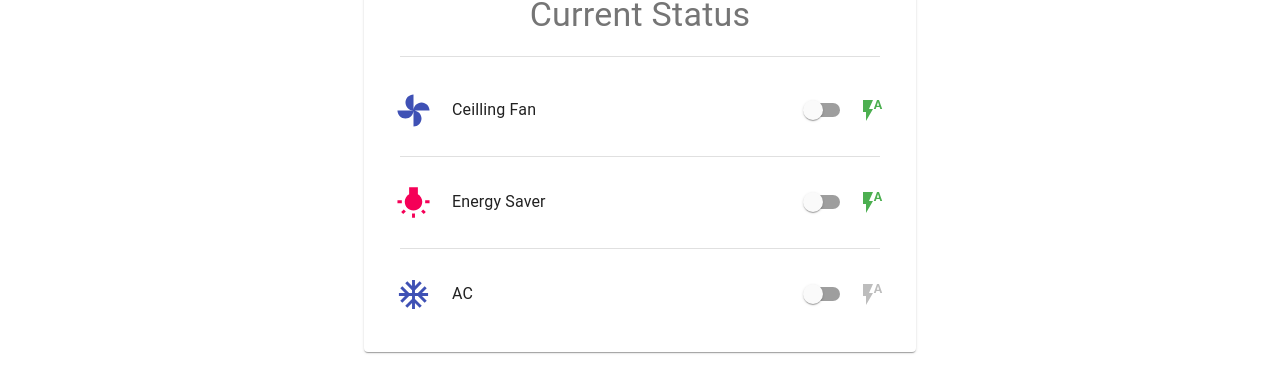
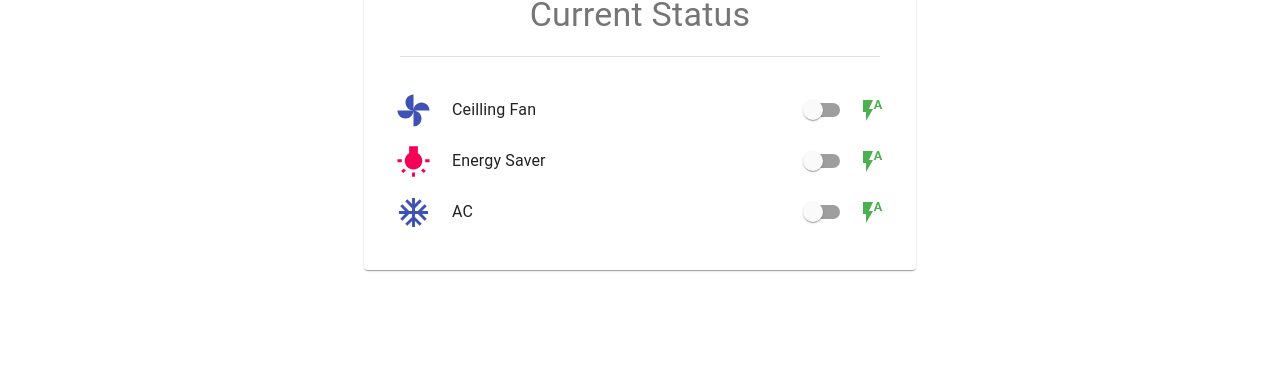
Before and after one commit to AsadRasheed-AR/Smart-Vision-Web-Application, a React (Create React App) app: page / in a window 1280 px wide. Shown: the part 144-522 px from the top of the page. Built offline with nearby package versions, Linux system fonts and the light colour scheme; no server answers.

Commit message:
Refactored App without Comments Current Status Card

```diff
--- a/src/components/ConfigurationCard.js
+++ b/src/components/ConfigurationCard.js
@@ -5,17 +5,12 @@ import Button from '@material-ui/core/Button';
 import Typography from '@material-ui/core/Typography';
 import { Divider } from '@material-ui/core';
 import List from '@material-ui/core/List';
-import ListItem from '@material-ui/core/ListItem';
-import ListItemIcon from '@material-ui/core/ListItemIcon';
-import ListItemSecondaryAction from '@material-ui/core/ListItemSecondaryAction';
-import ListItemText from '@material-ui/core/ListItemText';
 import ToysIcon from '@material-ui/icons/Toys';
 import WbIncandescentIcon from '@material-ui/icons/WbIncandescent';
 import AcUnitOutlinedIcon from '@material-ui/icons/AcUnitOutlined';
 import Grid from '@material-ui/core/Grid';
-import Checkbox from '@material-ui/core/Checkbox';
 import axios from 'axios';
-import MyListItem from './ListItem';
+import {MyListItem_CheckBox} from './ListItem';
 
 
 class ConfigurationCard extends React.Component {
@@ -82,54 +77,29 @@ class ConfigurationCard extends React.Component {
             </div>
 
             <List>
-              <MyListItem btnText="Ceilling Fan" name='btn1' icon={<ToysIcon fontSize='large' color='primary' />} onToggle={this.handleToggle} curState={this.state.Btn1_autoControl}/>
-              <MyListItem btnText="Energy Saver" name='btn2' icon={<WbIncandescentIcon fontSize='large' color='secondary' />} onToggle={this.handleToggle} curState={this.state.Btn2_autoControl}/>
-              <MyListItem btnText="AC" name='btn3' icon={<AcUnitOutlinedIcon fontSize='large' color='primary' />} onToggle={this.handleToggle} curState={this.state.Btn3_autoControl}/>
+              <MyListItem_CheckBox
+                btnText="Ceilling Fan"
+                name='btn1'
+                icon={<ToysIcon fontSize='large' color='primary' />}
+                onToggle={this.handleToggle}
+                curState={this.state.Btn1_autoControl}/>
+
+              <MyListItem_CheckBox
+              btnText="Energy Saver"
+              name='btn2'
+              icon={<WbIncandescentIcon fontSize='large' color='secondary' />}
+              onToggle={this.handleToggle}
+              curState={this.state.Btn2_autoControl}/>
+
+              <MyListItem_CheckBox
+              btnText="AC"
+              name='btn3'
+              icon={<AcUnitOutlinedIcon fontSize='large' color='primary' />}
+              onToggle={this.handleToggle}
+              curState={this.state.Btn3_autoControl}/>
+
             </List>
 
-            {/* <List>
-              <ListItem>
-                  <ListItemIcon>
-                      <ToysIcon fontSize='large' color='primary' />
-                  </ListItemIcon>
-          <   ListItemText id="switch-list-label-wifi" primary="Ceilling Fan"/>
-              <ListItemSecondaryAction  style={{marginRight:'40px'}}>
-                  <Checkbox
-                  edge="end"
-                  onChange={(e)=>this.handleToggle('btn1',e.target.checked)}
-                  checked={this.state.Btn1_autoControl}
-                  />
-              </ListItemSecondaryAction>
-              </ListItem>
-              <Divider style={{margin:'20px'}}/>
-              <ListItem>
-                  <ListItemIcon>
-                      <WbIncandescentIcon fontSize='large' color='secondary' />
-                  </ListItemIcon>
-          <   ListItemText id="switch-list-label-wifi" primary="Energy Saver"/>
-              <ListItemSecondaryAction style={{marginRight:'40px'}}>
-                  <Checkbox
-                  edge="end"
-                  onChange={(e)=>this.handleToggle('btn2',e.target.checked)}
-                  checked={this.state.Btn2_autoControl}
-                  />
-              </ListItemSecondaryAction>
-              </ListItem>
-              <Divider style={{margin:'20px'}}/>
-              <ListItem>
-                  <ListItemIcon>
-                      <AcUnitOutlinedIcon fontSize='large' color='primary' />
-                  </ListItemIcon>
-          <   ListItemText id="switch-list-label-wifi" primary="AC"/>
-              <ListItemSecondaryAction style={{marginRight:'40px'}}>
-                  <Checkbox
-                  edge="end"
-                  onChange={(e)=>this.handleToggle('btn3',e.target.checked)}
-                  checked={this.state.Btn3_autoControl}
-                  />
-              </ListItemSecondaryAction>
-              </ListItem>
-          </List> */}
           <div style={{display:'flex',justifyContent:'space-between',margin:'20px'}}>
           <Button variant="contained" color="primary" disableElevation size='large' onClick={this.initializeComponent}>
             Get Status
--- a/src/components/CurrentStatusCard.js
+++ b/src/components/CurrentStatusCard.js
@@ -12,9 +12,9 @@ import Switch from '@material-ui/core/Switch';
 import ToysIcon from '@material-ui/icons/Toys';
 import WbIncandescentIcon from '@material-ui/icons/WbIncandescent';
 import AcUnitOutlinedIcon from '@material-ui/icons/AcUnitOutlined';
-import FlashAutoIcon from '@material-ui/icons/FlashAuto';
-import { green } from '@material-ui/core/colors';
+
 import axios from 'axios';
+import {MyListItem_Switch} from './ListItem';
 
 
 
@@ -22,19 +22,31 @@ class SimpleCard extends React.Component{
 
   state = {btn1:false , btn2:false , btn3:false ,btn1Auto:true, btn2Auto:true , btn3Auto:true , configured : false};
 
-  handleToggle(btnName,status) {
+  setCurrentStatus = async (data) => {
+    const response = await axios.post('/setCurrentStatus', data);
+    let res = response.status == 200 ?  true : false
+    return res
+  }
+
+  handleToggle = (btnName,status) => {
     switch (btnName) {
       case 'btn1':
-        if (!this.state.btn1Auto)
-          this.setState({btn1: status})
+        if (!this.state.btn1Auto){
+          const res = this.setCurrentStatus({Btn1_status : status})
+          res ? this.setState({btn1: status}) : console.log('Error Occured')
+        }
         break;
       case 'btn2':
-        if (!this.state.btn2Auto)
-          this.setState({btn2: status})
+        // if (!this.state.btn2Auto)
+        //   this.setState({btn2: status})
+        if (!this.state.btn2Auto){
+          this.setCurrentStatus({Btn2_status : status}).then(this.setState({btn2: status}))
+        }
         break;
       case 'btn3':
-        if (!this.state.btn3Auto)
-          this.setState({btn3: status})
+        if (!this.state.btn3Auto){
+          this.setCurrentStatus({Btn3_status : status}).then(this.setState({btn3: status}))
+        }
           break;
 
       default:
@@ -94,52 +106,31 @@ componentDidUpdate(){
             Current Status
           </Typography>
           <Divider style={{margin:'20px'}}/>
+          <List>
+            <MyListItem_Switch
+              btnText="Ceilling Fan"
+              name='btn1'
+              icon={<ToysIcon fontSize='large' color='primary' />}
+              onToggle={this.handleToggle}
+              curState={this.state.btn1}
+              autoControl={this.state.btn1Auto}/>
 
-          <List>
-              <ListItem>
-                  <ListItemIcon>
-                      <ToysIcon fontSize='large' color='primary' />
-                  </ListItemIcon>
-          <   ListItemText id="switch-list-label-wifi" primary="Ceilling Fan"/>
-              <ListItemSecondaryAction  style={{marginRight:'40px'}}>
-                  <Switch
-                  edge="end"
-                  onChange={(e)=>this.handleToggle('btn1',e.target.checked)}
-                  checked={this.state.btn1}
-                  />
-              </ListItemSecondaryAction>
-              <FlashAutoIcon style={{ color: green[500] }}/>
-              </ListItem>
-              <Divider style={{margin:'20px'}}/>
-              <ListItem>
-                  <ListItemIcon>
-                      <WbIncandescentIcon fontSize='large' color='secondary' />
-                  </ListItemIcon>
-          <   ListItemText id="switch-list-label-wifi" primary="Energy Saver"/>
-              <ListItemSecondaryAction style={{marginRight:'40px'}}>
-                  <Switch
-                  edge="end"
-                  onChange={(e)=>this.handleToggle('btn2',e.target.checked)}
-                  checked={this.state.btn2}
-                  />
-              </ListItemSecondaryAction>
-              <FlashAutoIcon style={{ color: green[500] }}/>
-              </ListItem>
-              <Divider style={{margin:'20px'}}/>
-              <ListItem>
-                  <ListItemIcon>
-                      <AcUnitOutlinedIcon fontSize='large' color='primary' />
-                  </ListItemIcon>
-          <   ListItemText id="switch-list-label-wifi" primary="AC"/>
-              <ListItemSecondaryAction style={{marginRight:'40px'}}>
-                  <Switch
-                  edge="end"
-                  onChange={(e)=>this.handleToggle('btn3',e.target.checked)}
-                  checked={this.state.btn3}
-                  />
-              </ListItemSecondaryAction>
-              <FlashAutoIcon color='disabled'/>
-              </ListItem>
+            <MyListItem_Switch
+              btnText="Energy Saver"
+              name='btn2'
+              icon={<WbIncandescentIcon
+              fontSize='large' color='secondary' />}
+              onToggle={this.handleToggle}
+              curState={this.state.btn2}
+              autoControl={this.state.btn2Auto}/>
+
+            <MyListItem_Switch
+              btnText="AC"
+              name='btn3'
+              icon={<AcUnitOutlinedIcon fontSize='large' color='primary' />}
+              onToggle={this.handleToggle}
+              curState={this.state.btn3}
+              autoControl={this.state.btn3Auto}/>
           </List>
         </CardContent>
       </Card>
--- a/src/components/ListItem.js
+++ b/src/components/ListItem.js
@@ -4,9 +4,13 @@ import ListItemIcon from '@material-ui/core/ListItemIcon';
 import ListItemSecondaryAction from '@material-ui/core/ListItemSecondaryAction';
 import ListItemText from '@material-ui/core/ListItemText';
 import Checkbox from '@material-ui/core/Checkbox';
+import Switch from '@material-ui/core/Switch';
+import FlashAutoIcon from '@material-ui/icons/FlashAuto';
+import { green } from '@material-ui/core/colors';
 
 
-export default function MyListItem(props){
+
+function MyListItem_CheckBox(props){
     return(
     <ListItem>
         <ListItemIcon>
@@ -22,3 +26,27 @@ export default function MyListItem(props){
         </ListItemSecondaryAction>
     </ListItem>);
 }
+
+function MyListItem_Switch(props){
+    return(
+    <ListItem>
+        <ListItemIcon>
+            {props.icon}
+        </ListItemIcon>
+        <ListItemText id="switch-list-label-wifi" primary={props.btnText}/>
+        <ListItemSecondaryAction  style={{marginRight:'40px'}}>
+        <Switch
+        edge="end"
+        onChange={(e)=>props.onToggle(props.name,e.target.checked)}
+        checked={props.curState}
+        />
+        </ListItemSecondaryAction>
+        {props.autoControl && <FlashAutoIcon style={{ color: green[500] }}/>}
+        {!props.autoControl && <FlashAutoIcon color="disabled"/>}
+    </ListItem>);
+}
+
+export {
+    MyListItem_CheckBox,
+    MyListItem_Switch,
+  }
```
Also changed, not shown: 1 other file (tests, documents, lock files or other folders).
